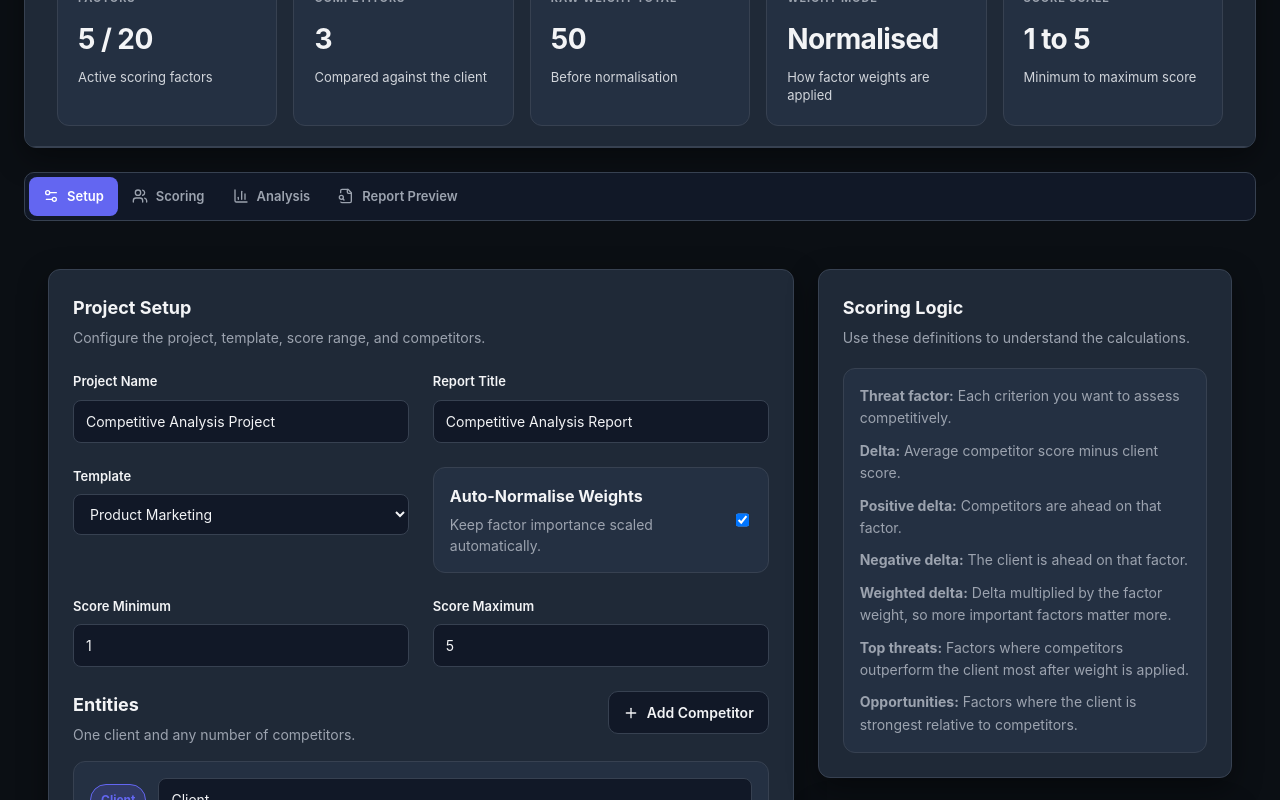
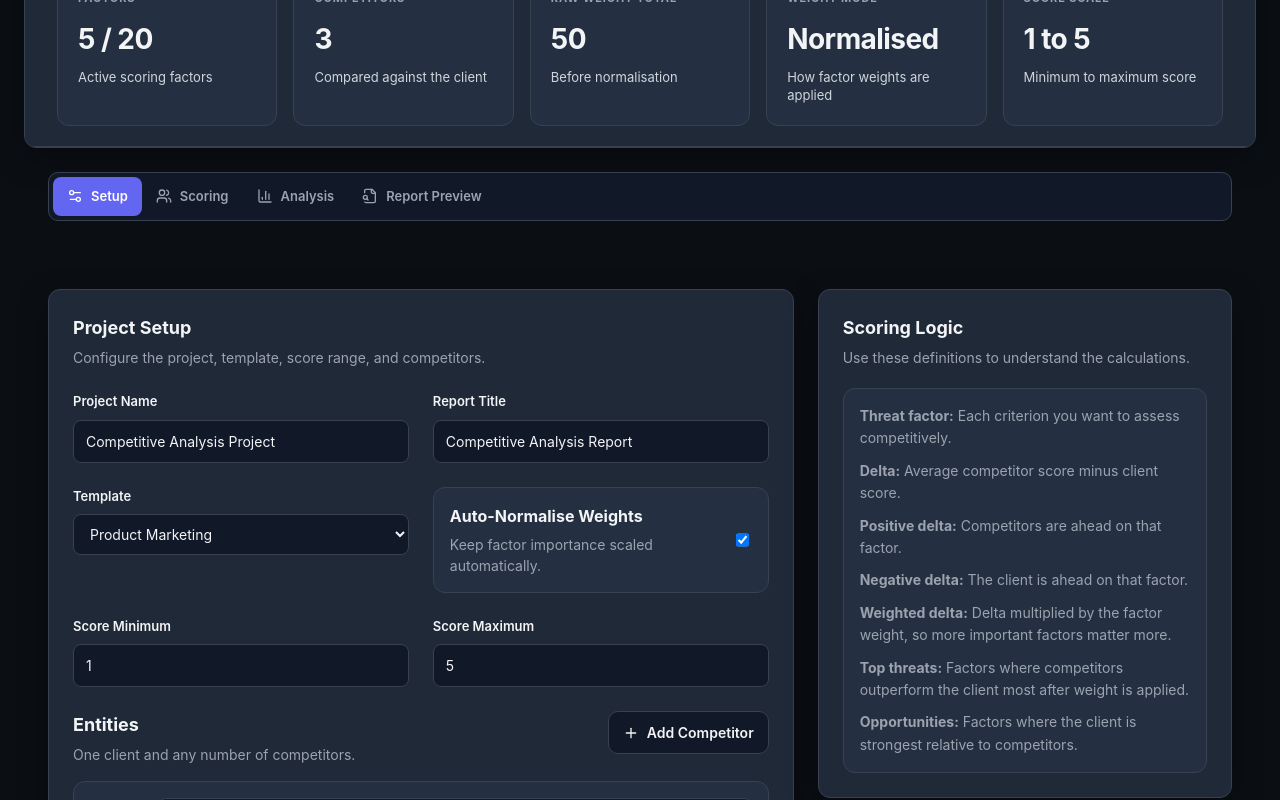
Before and after one commit to JDGCx/competitive-dashboard, a React (Vite) app: page / in a window 1280 px wide. Shown: the part 300-1100 px from the top of the page. Built offline with nearby package versions, Linux system fonts and the light colour scheme.

Commit message:
fix: resolve spacing and alignment issues in tabs
Adjust tab-bar display, add top margin to tab-content, fix grid alignment, and manage right column spacing.

```diff
--- a/src/styles.css
+++ b/src/styles.css
@@ -80,6 +80,8 @@ textarea {
 
 .grid-main .stack-24 {
   padding: 0;
+  gap: 24px;
+  display: grid;
 }
 
 .surface {
@@ -262,7 +264,7 @@ textarea {
 }
 
 .tab-bar {
-  display: inline-flex;
+  display: flex;
   flex-wrap: wrap;
   gap: 0;
   padding: 4px;
@@ -270,6 +272,11 @@ textarea {
   border: 1px solid var(--border);
   border-radius: 10px;
   box-shadow: none;
+  max-width: 1400px;
+  margin: 0 auto;
+  width: calc(100% - 48px);
+  margin-left: auto;
+  margin-right: auto;
 }
 
 .tab-button {
@@ -300,6 +307,7 @@ textarea {
   display: grid;
   grid-template-columns: 1.8fr 1fr;
   gap: 24px;
+  align-items: start;
 }
 
 .surface-pad {
@@ -572,7 +580,7 @@ textarea {
   gap: 24px;
   padding: 24px;
   max-width: 1400px;
-  margin: 0 auto;
+  margin: 20px auto 0;
   width: 100%;
 }
 
```
